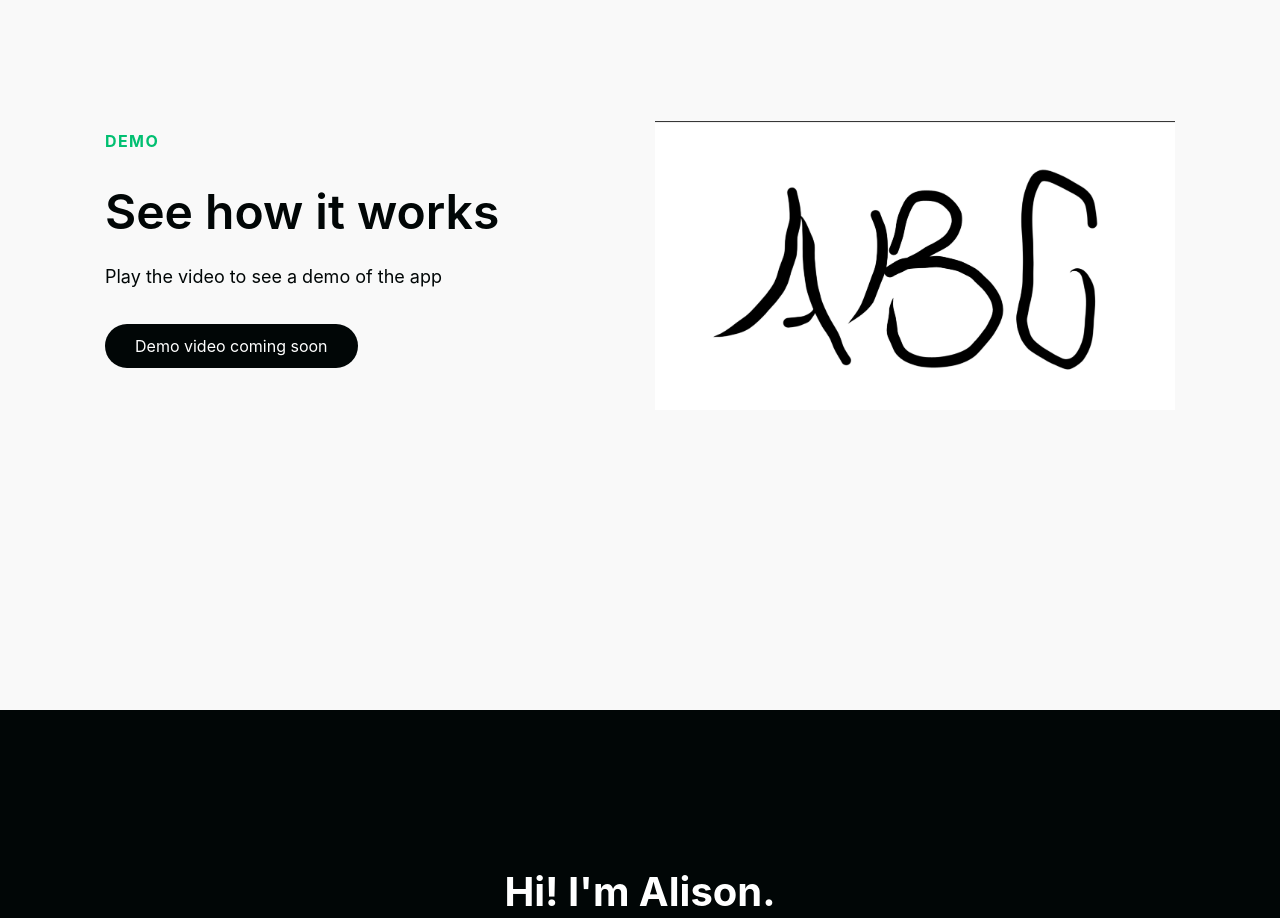
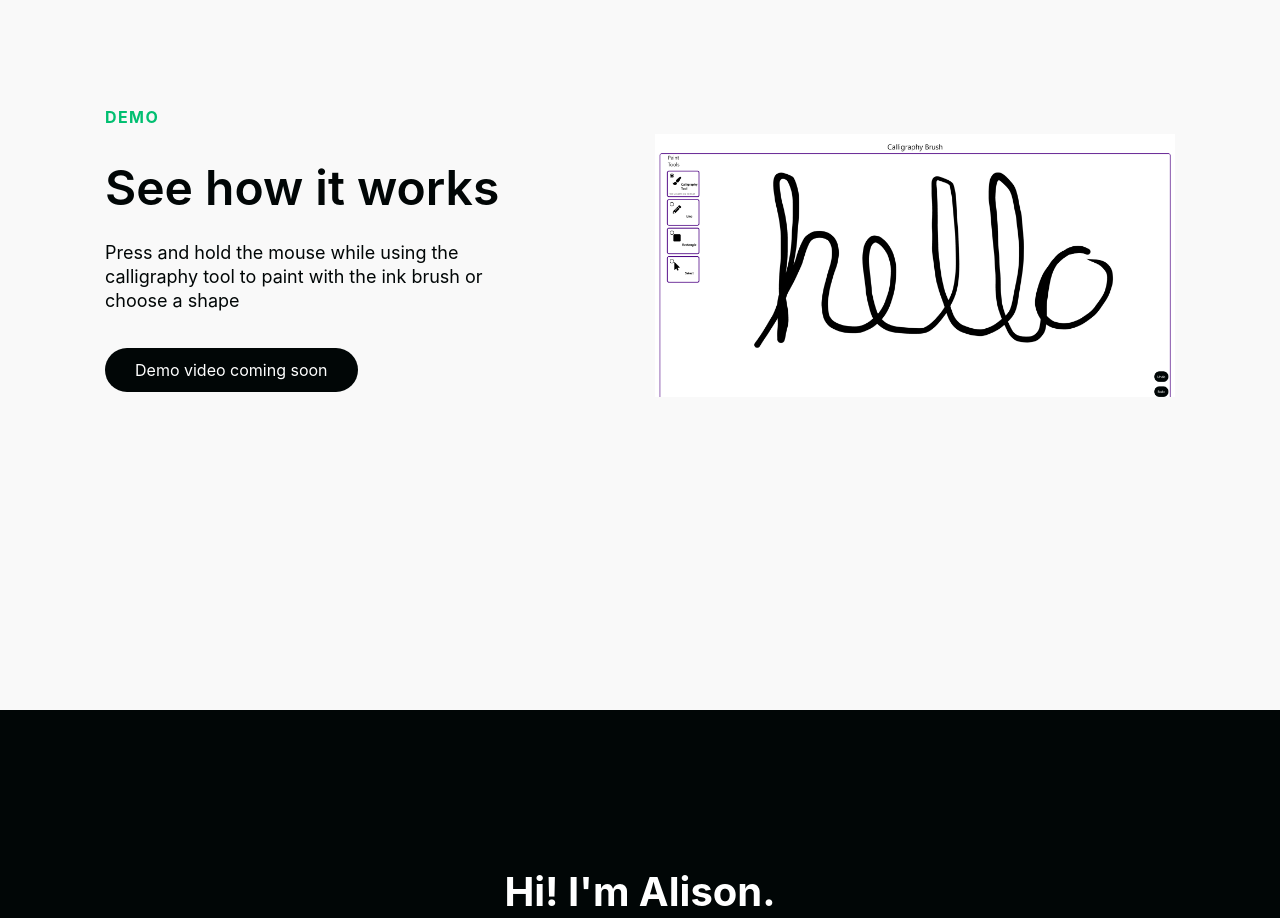
Before and after one commit to alison2686/calligraphy-brush, a React (Create React App) app: page / in a window 1280 px wide. Shown: the part 1460-2378 px from the top of the page. Built offline with nearby package versions, Linux system fonts and the light colour scheme.

Commit message:
change demo photo to hello.png

```diff
--- a/src/components/InfoSection/Data.js
+++ b/src/components/InfoSection/Data.js
@@ -22,10 +22,10 @@ export const homeObjTwo = {
     lightTextDesc: false,
     topLine: 'Demo',
     headline: 'See how it works',
-    description: 'Play the video to see a demo of the app',
+    description: 'Press and hold the mouse while using the calligraphy tool to paint with the ink brush or choose a shape',
     buttonLabel: 'Demo video coming soon',
     imgStart: false,
-    img: require('../../images/abc.png').default,
+    img: require('../../images/hello.png').default,
     alt: 'demo video',
     dark: false,
     primary: false,
--- a/src/components/InfoSection/index.jsx
+++ b/src/components/InfoSection/index.jsx
@@ -15,8 +15,6 @@ import {
     Img
 } from './InfoElements'
 import {useNavigate} from 'react-router-dom';
-// import ArtistImg from '../../images/artist.svg'
-
 
 const InfoSection = ({
     lightBg,
```
Also changed, not shown: src/images/hello.png (added).
